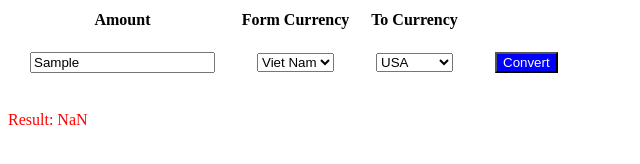
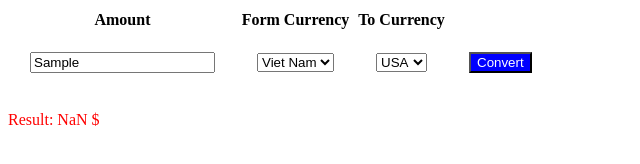
Before and after one commit to minhduc22799/ChuyenDoiTienTe, a plain HTML site: page index.html in a window 1280 px wide. Both pictures are taken after typing "Sample" into the empty fields and a click on the button "Convert". Shown: the whole page, without its empty margins (0-640 px from the left). Drawn offline with Linux system fonts and the light colour scheme.

Commit message:
commit index

```diff
--- a/index.html
+++ b/index.html
@@ -14,22 +14,15 @@
         </tr>
         <tr>
             <td><input type="text" id="amount"></td>
+
             <td><select id="form">
-                <option id="vnForm" value=1>
-                    Viet Nam
-                </option>
-                <option class="usaForm" value=2>
-                    USA
-                </option>
+                <option id="vnForm" value=1>Viet Nam</option>
+                <option class="usaForm" value=2>USA</option>
             </select></td>
 
             <td><select id="to">
-                <option id="vnTo" value=1>
-                    Viet Nam
-                </option>
-                <option selected id="usaTo" value=2>
-                    USA
-                </option>
+                <option id="vnTo" value=1>VND</option>
+                <option selected id="usaTo" value=2>USA</option>
             </select></td>
             <td>
                 <button type="button" onclick="convert()">Convert</button>
@@ -51,10 +44,10 @@
 
 
         if (selectForm == 1 && selectTo == 2) {
-            result.innerHTML = "Result: " + Number(amount)/24;
+            result.innerHTML = "Result: " + Number(amount)/24 +" $";
         }else
         if (selectForm== 2 && selectTo == 1) {
-            result.innerHTML = "Result: " + Number(amount)*24;
+            result.innerHTML = "Result: " + Number(amount)*24 +" VND";
         }else {
             result.innerHTML = "Result: " + Number(amount);
         }
```
